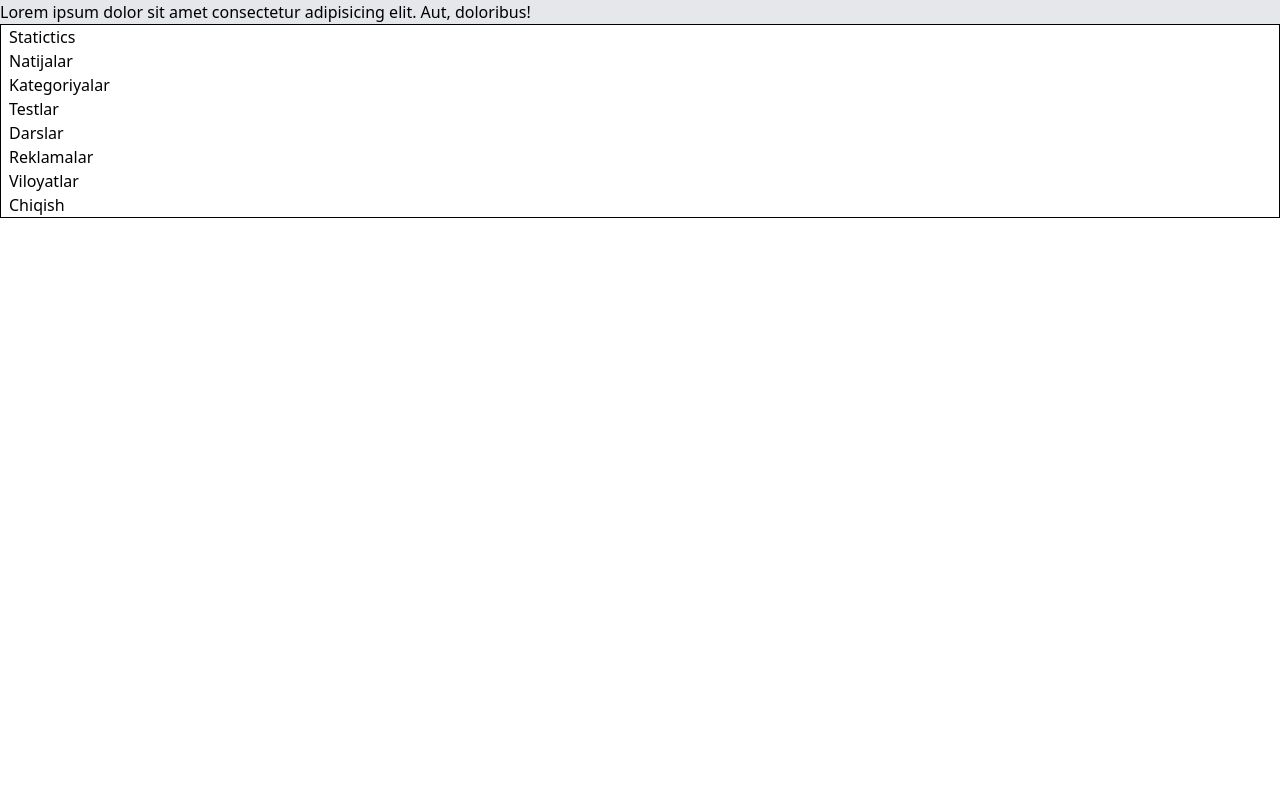
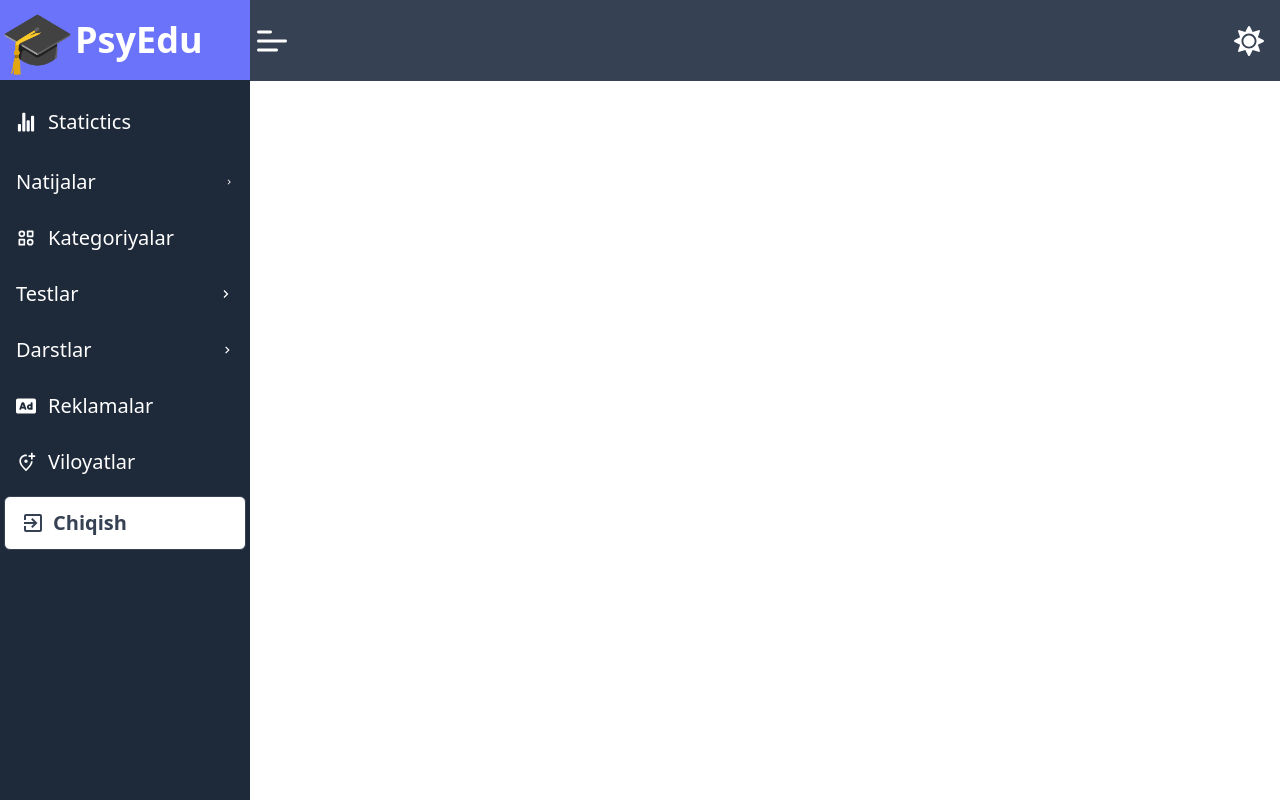
Before and after one commit to sirojiddin0505/Psy-Edu, a React (Vite) app: page / in a window 1280 px wide. Built offline with nearby package versions, Linux system fonts and the light colour scheme.

Commit message:
add:header and sitebar pages

```diff
--- a/package.json
+++ b/package.json
@@ -14,6 +14,7 @@
     "axios": "^1.11.0",
     "react": "^19.1.0",
     "react-dom": "^19.1.0",
+    "react-hook-form": "^7.61.1",
     "react-icons": "^5.5.0",
     "react-router-dom": "^7.7.0",
     "react-toastify": "^11.0.5",
--- a/src/App.jsx
+++ b/src/App.jsx
@@ -8,9 +8,10 @@ const App = () => {
   return (
     <BrowserRouter>
      <Routes>
-      <Route path='/' element={<Adminlayout />} />
       <Route path='/login' element={<LoginPage />} />
-      <Route path='/statictics' element={<Statistics />} />
+      <Route path='/' element={<Adminlayout/>}>
+        <Route path='/statictics' element={<Statistics/>} />
+      </Route>
      </Routes>
     </BrowserRouter>
   )
--- a/src/components/header/Index.jsx
+++ b/src/components/header/Index.jsx
@@ -1,9 +1,44 @@
-import React from 'react'
+import React, { useState } from 'react'
+import { CgMenuLeft } from 'react-icons/cg'
+import { FaMoon, FaSun } from 'react-icons/fa'
+import { MdExitToApp } from 'react-icons/md'
+import { NavLink, useNavigate } from 'react-router-dom'
 
 const Header = () => {
+  const navigate = useNavigate()
+  const logOut = () => {
+    localStorage.removeItem('token')
+    navigate('/login')
+  }
+  const [openSitebar, setOpenSitebar] = useState(false)
   return (
-    <section className='bg-gray-200'>
-        <div className='container mx-auto'>Lorem ipsum dolor sit amet consectetur adipisicing elit. Aut, doloribus!</div>
+    <section className='bg-gray-700'>
+        <div className='container mx-auto py-[22.5px] px-4 pl-[254px] max-w-[100%] '>
+          <div className='flex justify-between items-center'>
+            <span onClick={() => setOpenSitebar(!openSitebar)}><CgMenuLeft className='text-4xl text-white cursor-pointer'/></span>
+            <span> <FaSun className='text-white text-3xl'/> </span>
+            {openSitebar && (
+              <div className='fixed top-0 left-0 z-100'>
+                <main className='w-[75px] text-center min-h-screen bg-gray-800'>
+                <NavLink to={'/'} className='flex items-center text-4xl text-white font-[600] h-20 py-2 bg-[#6a73fa]'><p className='text-6xl'>🎓</p>PsyEdu</NavLink>
+                <div className='flex flex-col p-3 text-white text-xl gap-3'>
+                  <NavLink to={'/statictics'}>s</NavLink>
+                  <NavLink to={'/statictics'}>m</NavLink>
+                  <NavLink to={'/statictics'}>k</NavLink>
+                  <NavLink to={'/statictics'}>t</NavLink>
+                  <NavLink to={'/statictics'}>t</NavLink>
+                  <NavLink to={'/statictics'}>t</NavLink>
+                  <NavLink to={'/statictics'}>t</NavLink>
+                  <NavLink to={'/statictics'}>t</NavLink>
+                  <span onClick={logOut} className='flex items-center gap-2 border py-3 px-4 rounded-md text-gray-700 bg-white font-[600] hover:opacity-90 cursor-pointer active:scale-95 duration-620'>
+                    <MdExitToApp className='text-2xl'/>
+                  </span>
+                </div>
+               </main>
+              </div>
+            )}
+          </div>
+        </div>
     </section>
   )
 }
--- a/src/components/layout/Index.jsx
+++ b/src/components/layout/Index.jsx
@@ -6,13 +6,13 @@ import Sitebar from '../sitebar/Index'
 const Adminlayout = () => {
   return (
     <>
-     <Header/>
-     <div className='flex gap-2 border'>
-     <main>
-        <Outlet/>
-     </main>
-     <Sitebar/>
-     </div>
+      <Header />
+      <Sitebar />
+      <div>
+        <main className='mt-[90px] ml-[320px]'>
+          <Outlet/>
+        </main>
+      </div>
     </>
   )
 }
--- a/src/components/sitebar/Index.jsx
+++ b/src/components/sitebar/Index.jsx
@@ -1,26 +1,34 @@
 import React from 'react'
-import { Navigate, NavLink } from 'react-router-dom'
+import { FaAd } from 'react-icons/fa'
+import { IoStatsChart } from 'react-icons/io5'
+import { MdExitToApp, MdOutlineAddLocationAlt, MdOutlineKeyboardArrowRight } from 'react-icons/md'
+import { TbCategory2 } from 'react-icons/tb'
+import { NavLink, useNavigate } from 'react-router-dom'
 
 const Sitebar = () => {
-    // const navigate = Navigate();
-    // const logOut = () => {
-    //     localStorage.removeItem('token');
-    //     navigate('/')
-    // }
+    const navigate = useNavigate()
+    const logOut = () => {
+        localStorage.removeItem('token');
+        navigate('/login')
+    }
   return (
-    <section>
-        <main>
-            <img src="" alt="" />
-            <NavLink to={'/statictics'}>Statictics</NavLink>
-            <div>Natijalar</div>
-            <div>Kategoriyalar</div>
-            <div>Testlar</div>
-            <div>Darslar</div>
-            <div>Reklamalar</div>
-            <div>Viloyatlar</div>
-            <div>Chiqish</div>
+    <aside className='fixed top-0 left-0 z-10'>
+        <main className='w-[250px] min-h-screen bg-gray-800'>
+          <NavLink to={'/'} className='flex items-center text-4xl text-white font-[600] h-20 py-2 bg-[#6a73fa]'><p className='text-6xl'>🎓</p>PsyEdu</NavLink>
+          <div className='flex flex-col py-4 text-white text-xl gap-3'>
+            <NavLink to={'/statictics'} className='flex items-center gap-3 py-3 px-4 hover:bg-white hover:text-gray-800'><IoStatsChart /> Statictics</NavLink>
+            <NavLink to={'/statictics'} className='flex items-center gap-3 py-2 px-4 hover:bg-white hover:text-gray-800'>Natijalar<MdOutlineKeyboardArrowRight className='ml-29 text-12xl'/></NavLink>
+            <NavLink to={'/statictics'} className='flex items-center gap-3 py-2 px-4 hover:bg-white hover:text-gray-800'><TbCategory2 />Kategoriyalar</NavLink>
+            <NavLink to={'/statictics'} className='flex items-center gap-3 py-2 px-4 hover:bg-white hover:text-gray-800'>Testlar<MdOutlineKeyboardArrowRight className='ml-32 text-12xl'/></NavLink>
+            <NavLink to={'/statictics'} className='flex items-center gap-3 py-2 px-4 hover:bg-white hover:text-gray-800'>Darstlar<MdOutlineKeyboardArrowRight className='ml-29 text-xl'/></NavLink>
+            <NavLink to={'/statictics'} className='flex items-center gap-3 py-2 px-4 hover:bg-white hover:text-gray-800'><FaAd />Reklamalar</NavLink>
+            <NavLink to={'/statictics'} className='flex items-center gap-3 py-2 px-4 hover:bg-white hover:text-gray-800'><MdOutlineAddLocationAlt />Viloyatlar</NavLink>
+            <span onClick={logOut} className='flex items-center gap-2 border py-3 px-4 mx-1 rounded-md text-gray-700 bg-white font-[600] hover:opacity-80 cursor-pointer active:scale-95 duration-620'>
+              <MdExitToApp className='text-2xl'/>Chiqish
+            </span>
+          </div>
         </main>
-    </section>
+    </aside>
   )
 }
 
--- a/src/pages/login/Index.jsx
+++ b/src/pages/login/Index.jsx
@@ -1,12 +1,14 @@
 import axios from 'axios'
 import React, { useState } from 'react'
-import { FaUserCircle } from 'react-icons/fa'
-import { useNavigate } from 'react-router-dom'
+import { useForm } from 'react-hook-form'
+import { FaEye, FaEyeSlash, FaUserCircle } from 'react-icons/fa'
 
 const LoginPage = () => {
+    const  [showPassword , setShowPassword] = useState(false)
+    const {register, formState:{errors}} = useForm()
     const [phone, setPhone] = useState('')
     const [password, setPasword] = useState('')
-    const navigate = useNavigate()
+    // const navigate = useNavigate()
     const handleSubmit = async (e) => {
         e.preventDefault()
         try{
@@ -20,22 +22,22 @@ const LoginPage = () => {
             console.error(err)
         }
     }
-
   return (
     <section className='min-h-screen flex justify-center items-center w-full bg-cover bg-center' style={{ backgroundImage: 'url("../../../public/miya_rasmi.jpg")' }}>
-        <div className='container mx-auto ml-220'>
-            <div className='bg-opacity-95 backdrop-blur-md flex flex-col justify-center items-center max-w-[350px] shadow-md border-white rounded-xl py-8 '>
-               <FaUserCircle className='text-white text-6xl'/>
-               <h1 className='text-2xl text-white font-semibold py-4 pb-6'>Login</h1>
-               <form onSubmit={handleSubmit} className='space-y-1 w-full px-4'>
-                  <label className='block text-white font-[600]'>Phone Number</label>
-                  <input  type="text" placeholder='+998*********'  className='border border-white py-2 px-2 rounded-md focus:ring-1 focus:ring-[#204d74] focus:border-[#204d74] outline-none  w-full mb-4'/>
-                  <label className='block text-white font-[600]'>Password</label>
-                  <input type="password" placeholder='********' className='border block border-white py-2 px-2 rounded-md focus:ring-1 focus:ring-[#204d74] focus:border-[#204d74] w-full outline-none '/>
-                  <button type='submit' className='py-2 px-6 w-full rounded-md text-white font-bold mt-3 cursor-pointer bg-gradient-to-r from-[#204d74] to-[rgb(55, 55, 55)] hover:from-[#104d74] active:scale-95 duration-575'>Login</button>
-               </form>
+        <div className='container mx-auto backdrop-blur flex flex-col items-center max-w-[400px] shadow-2xl border-white rounded-xl py-8 px-2 mr-40'>
+           <div><FaUserCircle className='text-white text-[70px]'/></div>
+           <h1 className='text-3xl text-white font-[700] py-4 pb-6'>Login</h1>
+           <form onSubmit={handleSubmit} className='space-y-1 w-full px-4 relative'>
+                <label className='block text-white font-[600]'>Phone Number</label>
+                <input  type="text" placeholder='+998*********'  className='border border-white py-2 px-2 rounded-md focus:ring-1 focus:ring-[#204d74] focus:border-[#204d74] outline-none w-full mb-4' {...register('phone', {required:"login kiriting", minLength:{message:"kamida 5 ta belgi kiriting", value:5}})} />
+                {errors.phone && <p className='text-red-500'>{errors.phone.message}</p>}
+                <label className='block text-white font-[600]'>Password</label>
+                <input type={showPassword ? "text" : "password"} placeholder='********' className='border block border-white py-2 px-2 rounded-md focus:ring-1 focus:ring-[#204d74] focus:border-[#204d74] w-full outline-none' {...register('password', {required:"password kiriting", minLength:{message:"kamida 8 ta belgi kiriting", value:8}})}/>
+                <span onClick={() => setShowPassword(!showPassword)} className='absolute top-32 right-7 text-gray-600'>{showPassword ? <FaEyeSlash/> : <FaEye/>}</span>
+                {errors.password && <p className='text-red-500'>{errors.password.message}</p>}
+                <button type='submit' className='py-3 px-6 mt-6 w-full rounded-md text-white font-bold cursor-pointer bg-gradient-to-r from-[#204d74] to-[rgb(55, 55, 55)] hover:from-[#0c4568] active:scale-95 duration-575'>Login</button>
+           </form>
             </div>
-        </div>
     </section>
   )
 }
```
Also changed, not shown: 1 other file (tests, documents, lock files or other folders).
